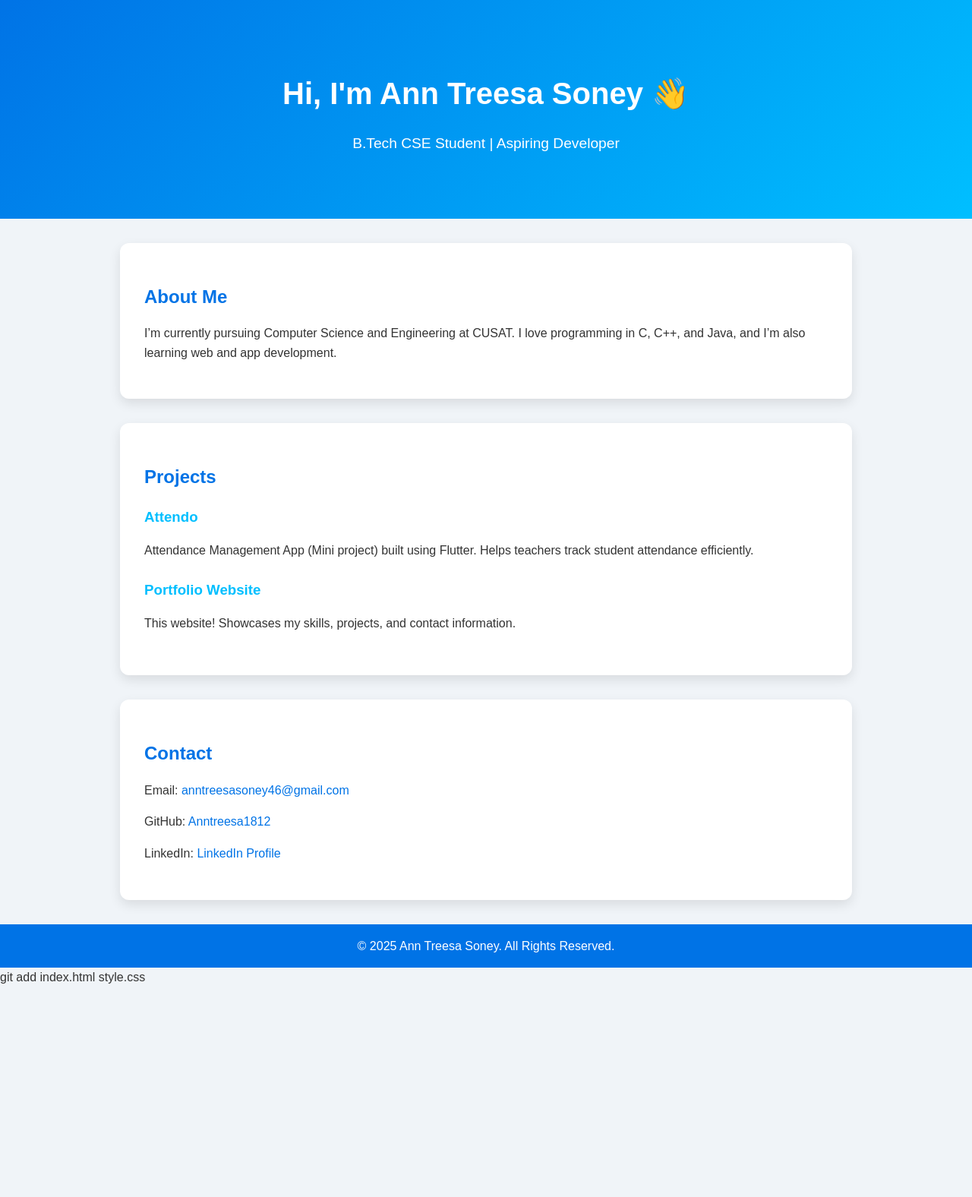
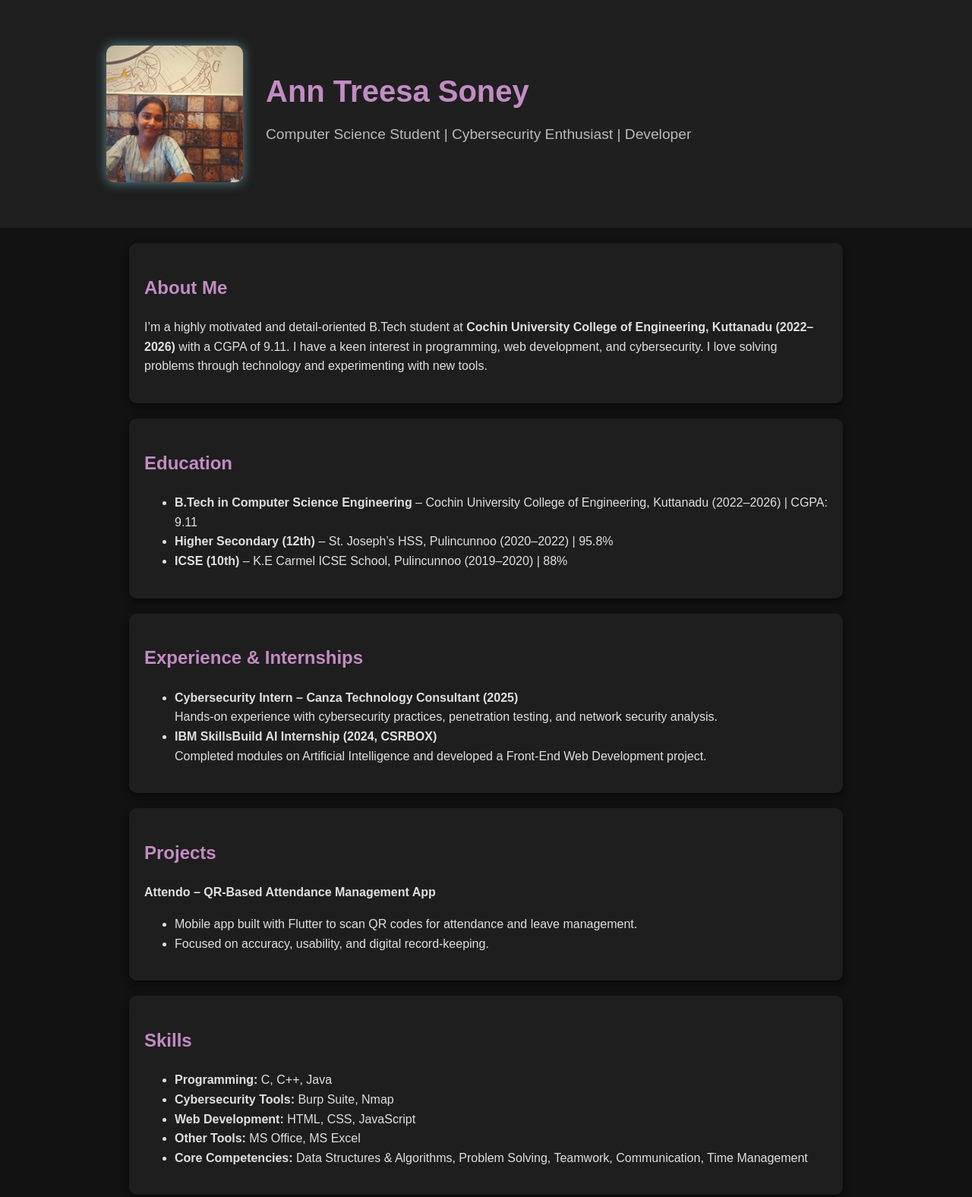
Before and after one commit to Anntreesa1812/portfolio, a plain HTML site: page index.html in a window 1280 px wide. Shown: the top 1576 px of the page at 76% size. Before the commit the page ends 1300 px from the top, so only its background shows below. Drawn offline with Linux system fonts and the light colour scheme.

Commit message:
Updated the whole portfolio

```diff
--- a/index.html
+++ b/index.html
@@ -7,41 +7,79 @@
     <link rel="stylesheet" href="style.css">
 </head>
 <body>
-  <!-- Header -->
     <header>
-    <h1>Hi, I'm Ann Treesa Soney 👋</h1>
-    <p>B.Tech CSE Student | Aspiring Developer</p>
+  <div class="header-container">
+    <div class="profile-box">
+      <img src="profile.jpg" alt="Ann Treesa Soney" class="profile-pic">
+    </div>
+    <div class="header-text">
+      <h1>Ann Treesa Soney</h1>
+      <p>Computer Science Student | Cybersecurity Enthusiast | Developer</p>
+    </div>
+  </div>
     </header>
 
-  <!-- About Me -->
+
     <section id="about">
         <h2>About Me</h2>
-    <p>I’m currently pursuing Computer Science and Engineering at CUSAT. I love programming in C, C++, and Java, and I’m also learning web and app development.</p>
+        <p>I’m a highly motivated and detail-oriented B.Tech student at <b>Cochin University College of Engineering, Kuttanadu (2022–2026)</b> with a CGPA of 9.11.
+      I have a keen interest in programming, web development, and cybersecurity. I love solving problems through technology and experimenting with new tools.</p>
     </section>
 
-  <!-- Projects -->
+    <section id="edu">
+        <h2>Education</h2>
+          <ul>
+      <li><b>B.Tech in Computer Science Engineering</b> – Cochin University College of Engineering, Kuttanadu (2022–2026) | CGPA: 9.11</li>
+      <li><b>Higher Secondary (12th)</b> – St. Joseph’s HSS, Pulincunnoo (2020–2022) | 95.8%</li>
+      <li><b>ICSE (10th)</b> – K.E Carmel ICSE School, Pulincunnoo (2019–2020) | 88%</li>
+    </ul>
+    </section>
+
+    <section id="intern">
+        <h2>Experience & Internships</h2>
+            <ul>
+            <li><b>Cybersecurity Intern – Canza Technology Consultant (2025)</b><br>
+                Hands-on experience with cybersecurity practices, penetration testing, and network security analysis.</li>
+            <li><b>IBM SkillsBuild AI Internship (2024, CSRBOX)</b><br>
+                Completed modules on Artificial Intelligence and developed a Front-End Web Development project.</li>
+         </ul>
+
+    </section>
+
     <section id="projects">
       <h2>Projects</h2>
-    <div class="project">
-      <h3>Attendo</h3>
-      <p>Attendance Management App (Mini project) built using Flutter. Helps teachers track student attendance efficiently.</p>
-    </div>
-    <div class="project">
-      <h3>Portfolio Website</h3>
-      <p>This website! Showcases my skills, projects, and contact information.</p>
-    </div>
+    <p><b>Attendo – QR-Based Attendance Management App</b></p>
+    <ul>
+      <li>Mobile app built with Flutter to scan QR codes for attendance and leave management.</li>
+      <li>Focused on accuracy, usability, and digital record-keeping.</li>
+    </ul>
     </section>
 
-  <!-- Contact -->
-  <section id="contact">
+    <section id="skills">
+        <h2>Skills</h2>
+        <ul>
+        <li><b>Programming:</b> C, C++, Java</li>
+        <li><b>Cybersecurity Tools:</b> Burp Suite, Nmap</li>
+        <li><b>Web Development:</b> HTML, CSS, JavaScript</li>
+        <li><b>Other Tools:</b> MS Office, MS Excel</li>
+        <li><b>Core Competencies:</b> Data Structures & Algorithms, Problem Solving, Teamwork, Communication, Time Management</li>
+        </ul>
+    </section>
+
+    <section id="contact" class="contact">
     <h2>Contact</h2>
     <p>Email: <a href="mailto:anntreesasoney46@gmail.com">anntreesasoney46@gmail.com</a></p>
-    <p>GitHub: <a href="https://github.com/Anntreesa1812" target="_blank">Anntreesa1812</a></p>
-    <p>LinkedIn: <a href="https://www.linkedin.com/in/ann-treesa-soney-24451a255/" target="_blank">LinkedIn Profile</a></p>
+    <p>Phone: <a href="tel:+919446714064">+91 9446714064</a></p>
+    <p>LinkedIn: <a href="https://www.linkedin.com/in/ann-treesa-soney-24451a255" target="_blank">linkedin.com/in/ann-treesa-soney-24451a255</a></p>
+    <p>GitHub: <a href="https://github.com/Anntreesa1812" target="_blank">github.com/Anntreesa1812</a></p>
+    <p>Location: Alappuzha, Kerala, India</p>
   </section>
 
     <footer>
-    &copy; 2025 Ann Treesa Soney. All Rights Reserved.
-  </footer>git add index.html style.css
+        <p>© 2025 Ann Treesa Soney | Portfolio Website</p>
+    </footer>
+
+    <script src="script.js"></script>
+
 </body>
 </html>
--- a/style.css
+++ b/style.css
@@ -1,75 +1,145 @@
 /* Global Styles */
 body {
-  font-family: 'Poppins', Arial, sans-serif;
-  margin: 0;
-  padding: 0;
-  background: #f0f4f8;
-  color: #333;
-  line-height: 1.6;
+    font-family: Arial, sans-serif;
+    line-height: 1.6;
+    margin: 0;
+    padding: 0;
+    background-color: #121212; /* Dark background */
+    color: #e0e0e0; /* Light text */
 }
 
 /* Header */
 header {
-  text-align: center;
-  background: linear-gradient(135deg, #0073e6, #00bfff);
-  color: white;
-  padding: 4rem 2rem;
-}
-header h1 {
-  font-size: 2.5rem;
-  margin-bottom: 0.5rem;
-}
-header p {
-  font-size: 1.2rem;
+    background-color: #1f1f1f;
+    color: #c28cc2;
+    padding: 40px 20px;
+    text-align: center;
 }
 
-/* Section Styling */
-section {
-  max-width: 900px;
-  margin: 2rem auto;
-  padding: 2rem;
-  background: white;
-  border-radius: 12px;
-  box-shadow: 0 6px 15px rgba(0,0,0,0.1);
-}
-section h2 {
-  color: #0073e6;
-  margin-bottom: 1rem;
+/* Header Container (side layout) */
+.header-container {
+    display: flex;
+    align-items: center;
+    justify-content: center;
+    gap: 30px; /* space between text and image */
+    max-width: 1000px;
+    margin: auto;
+    padding: 20px;
 }
 
-/* Projects */
-.project {
-  margin-bottom: 1.5rem;
-}
-.project h3 {
-  color: #00bfff;
-  margin-bottom: 0.5rem;
+/* Text Part */
+.header-text {
+    flex: 2;
+    text-align: left;
 }
 
-/* Links */
-a {
-  color: #0073e6;
-  text-decoration: none;
+/* Profile Box */
+.profile-box {
+    display: inline-block;      /* shrink to fit the image */
+    background-color: #1e1e1e;  /* dark box */
+    border-radius: 10px;
+    box-shadow: 0 0 15px rgba(131, 205, 222, 0.6); /* subtle glow */
+    transition: transform 0.3s ease, box-shadow 0.3s ease;
 }
-a:hover {
-  text-decoration: underline;
+
+.profile-box:hover {
+    transform: scale(1.03);
+    box-shadow: 0 0 20px #83cdde; /* glow effect */
+}
+
+/* Profile Image */
+.profile-pic {
+    width: 180px;
+    height: auto;
+    border-radius: 10px;
+    display: block;
+}
+
+/* Responsive: stack on smaller screens */
+@media (max-width: 768px) {
+    .header-container {
+        flex-direction: column;
+        text-align: center;
+    }
+    .header-text {
+        text-align: center;
+    }
+}
+
+
+
+header h1 {
+    margin: 0;
+    font-size: 2.5em;
+}
+
+header p {
+    font-size: 1.2em;
+    margin-top: 10px;
+    color: #bbbbbb;
+}
+
+/* Headings */
+h2 {
+    color: #c28cc2; /* Your chosen pink-purple color */
+}
+
+/* Navigation Bar */
+nav {
+    background: #2c2c2c;
+    padding: 15px;
+    text-align: center;
+    position: sticky;
+    top: 0;
+    z-index: 1000;
+}
+
+nav a {
+    color: #c28cc2; /* Match navbar links with heading color */
+    margin: 0 15px;
+    text-decoration: none;
+    font-weight: bold;
+}
+
+nav a:hover {
+    color: #83cdde; /* Hover color to match contact links */
+}
+
+/* Sections */
+section {
+    padding: 20px;
+    margin: 20px auto;
+    background-color: #1e1e1e;
+    border-radius: 10px;
+    max-width: 900px;
+    box-shadow: 0 4px 10px rgba(0, 0, 0, 0.5);
+    transition: transform 0.2s ease, background-color 0.3s ease;
+}
+
+section:hover {
+    transform: scale(1.01);
+    background-color: #252525;
+}
+
+/* Contact Links */
+.contact a {
+    color: #83cdde; /* Your chosen light blue color */
+    text-decoration: none;
+    margin-right: 15px;
+    font-size: 1.1em;
+}
+
+.contact a:hover {
+    color: #c28cc2; /* On hover, switch to pink-purple */
 }
 
 /* Footer */
 footer {
-  text-align: center;
-  padding: 1rem;
-  background: #0073e6;
-  color: white;
-  margin-top: 2rem;
+
+    text-align: center;
+    padding: 15px;
+    background-color: #1f1f1f;
+    color: #aaaaaa;
+    margin-top: 30px;
+
 }
-
-/* Responsive */
-@media (max-width: 768px) {
-  header h1 {
-    font-size: 2rem;
-  }
-  header p {
-    font-size: 1rem;
-  }
-}
```
Also changed, not shown: profile.jpg (added), 1 other file. Lines whose indentation alone changed are shown as unchanged.
